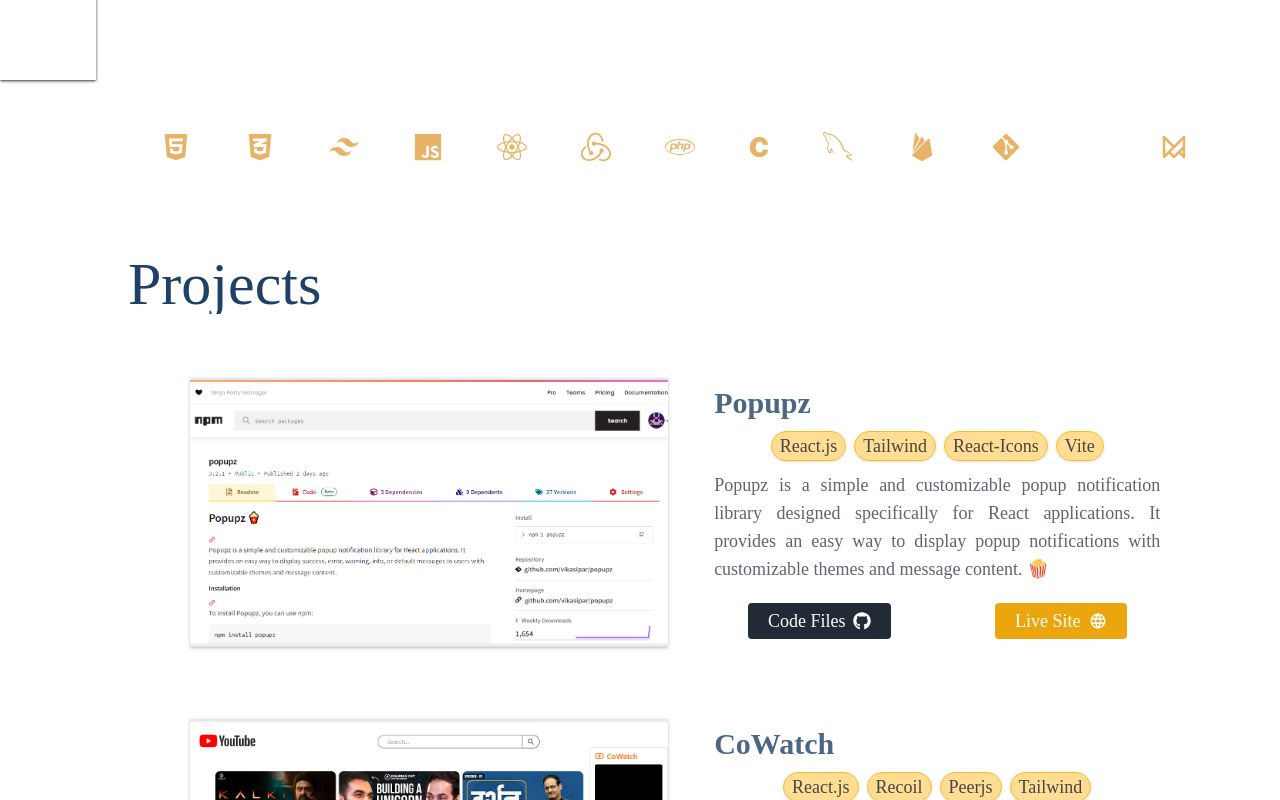
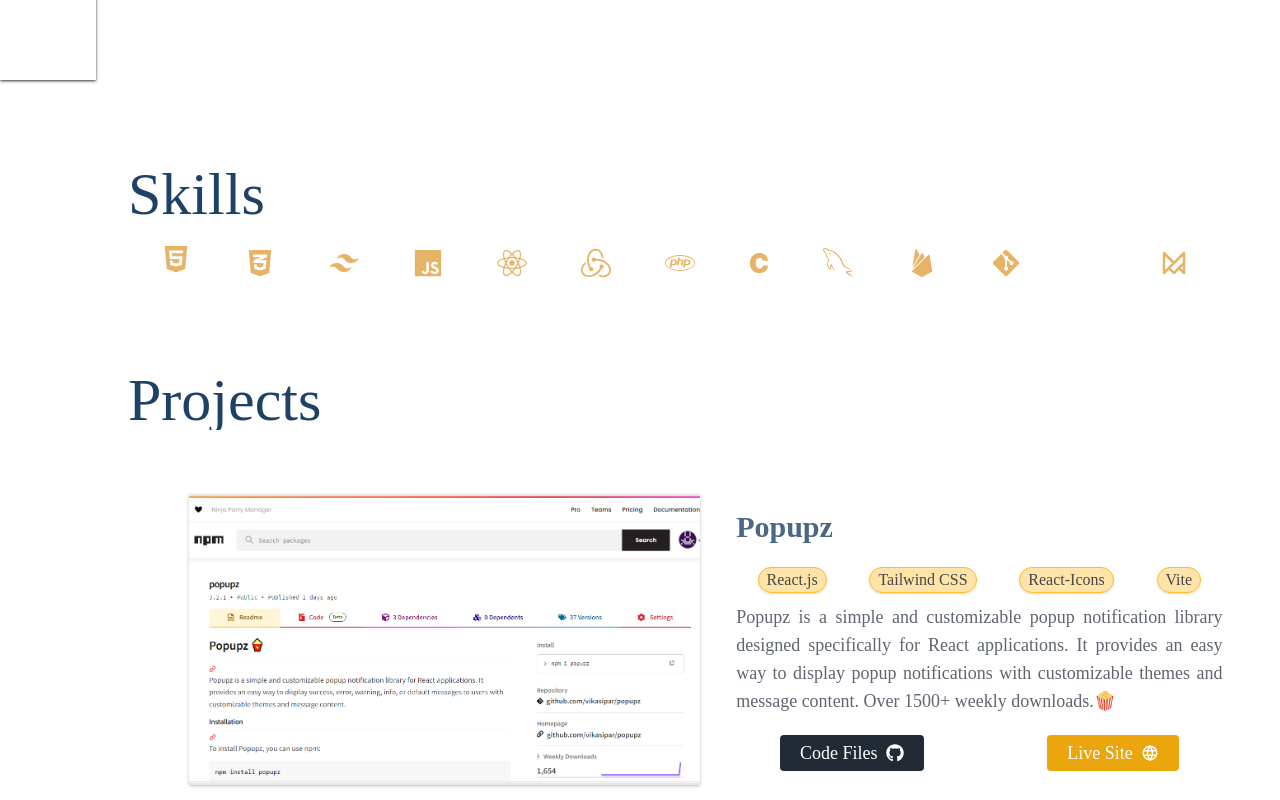
Before and after one commit to vikasipar/portfolio, a React (Vite) app: page / in a window 1280 px wide. Shown: the part 720-1520 px from the top of the page. Built offline with nearby package versions, Linux system fonts and the light colour scheme; some icons are missing.

Commit message:
UI element's size changed

```diff
--- a/src/components/Projects.jsx
+++ b/src/components/Projects.jsx
@@ -11,8 +11,8 @@
         title: "Popupz",
         live: "https://www.npmjs.com/package/popupz",
         github: "https://github.com/vikasipar/popupz",
-        stack: ['React.js', 'Tailwind', 'React-Icons', 'Vite'],
-        desc: "Popupz is a simple and customizable popup notification library designed specifically for React applications. It provides an easy way to display popup notifications with customizable themes and message content. 🍿",
+        stack: ['React.js', 'Tailwind CSS', 'React-Icons', 'Vite'],
+        desc: "Popupz is a simple and customizable popup notification library designed specifically for React applications. It provides an easy way to display popup notifications with customizable themes and message content. Over 1500+ weekly downloads.🍿",
         img: "/static/popupz.png",
     },
     {
@@ -20,7 +20,7 @@
         title: "CoWatch",
         live: "https://cowatch.vercel.app/",
         github: "https://github.com/vikasipar/cowatch",
-        stack: ['React.js', 'Recoil', 'Peerjs', 'Tailwind'],
+        stack: ['React.js', 'Recoil', 'Peerjs', 'Tailwind CSS'],
         desc: "Redefining how users experience content on YouTube! It  can seamlessly watch YouTube videos together with their friends while enjoying integrated video call and screen sharing features. 🚀",
         img: "/static/cowatch.png",
     },
@@ -29,7 +29,7 @@
       title: "E-commerce Application",
       live: "https://ezmartshop.vercel.app/",
       github: "https://github.com/vikasipar/ecommerce-app",
-      stack: ['React.js', 'Redux', 'Tailwind', 'Firebase', 'FakeStoreAPI'],
+      stack: ['React.js', 'Redux', 'Tailwind CSS', 'Firebase', 'FakeStoreAPI'],
       desc: "It imulates a real-world shopping experience with dynamic components for intuitive product listing and filtering. Ensured seamless cart operations, secure user authentication, and more. 🛒",
       img: "/static/ezmart.png",
     },
@@ -38,7 +38,7 @@
         title: "Social Media App",
         live: "https://ezgram.vercel.app/",
         github: "https://github.com/vikasipar/social-media-app",
-        stack: ['React.js', 'Tailwind', 'Firebase', 'Recoil'],
+        stack: ['React.js', 'Tailwind CSS', 'Firebase', 'Recoil'],
         desc: "It facilitates a vibrant social experience with features such as user authentication, posting content, liking, commenting, friend suggestions, and viewing stories. 📱",
         img: "/static/ezgram.png",
       },
@@ -56,7 +56,7 @@
       title: "Superhero App",
       live: "https://mysuperheros.vercel.app/",
       github: "https://github.com/vikasipar/superhero-app",
-      stack: ['React.js', 'Tailwind', 'Superhero API'],
+      stack: ['React.js', 'Tailwind CSS', 'Superhero API'],
       desc: "Dive into the world of superheroes! Developed a dynamic web application that showcases my skills in frontend development and API integration. 🦸",
       img: "/static/mysuperheros.png",
     },
@@ -72,24 +72,29 @@
         className='w-full pl-2 lg:pl-32 text-4xl mt-9 lg:mt-20 xl:mt-9 md:mt-0 md:text-5xl xl:text-6xl text-[#1f4167] ml-4 md:ml-auto overflow-hidden'>Projects</motion.h1>
       {
       projectdata.map(project => (
-        <div key={`${project.id}`} className='w-[83vw] md:flex items-center mx-auto text-base lg:ml-36 py-2 mb-10 md:mb-9 my-3 md:my-14 lg:mb-10 xl:mb-5 overflow-hidden'>
+        <div key={`${project.id}`} className='w-[90vw] md:w-[95%] md:flex md:justify-center md:space-x-9 items-center mx-auto text-base lg:ml-20 py-2 mb-10 md:mb-9 my-3 md:my-14 lg:mb-10 xl:mb-5 overflow-hidden'>
 
+          <h1 className='block md:hidden font-bold text-2xl mb-2 md:text-3xl text-[#eca60d]'>{project.title}</h1>
+
+          <a href={`${project.live}`} target='_blank'
+          className='md:w-[40%] lg:w-[42%] w-[99%] mb-2 md:mb-0 aspect-video shadow md:drop-shadow md:border-y-2 border-gray-200'>
           <motion.img
           initial={{scale: 0.92}}
           whileInView={{scale:1}}
           transition={{duration:1, delay:0.1}}
           whileHover={{scale:1.06}}
           viewport={{once:true}}
-          className='md:w-[45%] md:ml-auto w-[99%] mb-2 md:mb-0 aspect-video shadow md:drop-shadow md:border-y-2 border-gray-200' src={`${project.img}`} alt={`Screenshot of ${project.title}`} />
+          src={`${project.img}`} alt={`Screenshot of ${project.title}`} />
+          </a>
 
           <motion.div
           initial={{scale: 0.92}}
           whileInView={{scale:1}}
           transition={{duration:1, delay:0.1}}
           viewport={{once:true}}
-          className={`${project.id%2!==0 ? 'md:w-[42%] mx-auto' : 'md:w-[42%]'} w-[98%] mx-auto`} >
-            <h1 className='font-bold text-2xl md:text-3xl text-[#1f4167]/80'>{project.title}</h1>
-            <h3 className='text-base w-[82vw] md:w-auto mx-auto md:text-lg text-[#474646] flex flex-wrap justify-center my-2'>{project.stack.map((tech) => (<span className='px-2 bg-[#ffbb29]/50 border border-[#ffbb29] shadow mx-1 my-[2px] rounded-2xl'>{tech}</span>)) }</h3>
+          className='w-[95%] md:w-[35%] lg:w-[40%]' >
+            <h1 className='hidden mb-5 md:block font-bold text-2xl md:text-3xl text-[#1f4167]/80'>{project.title}</h1>
+            <h3 className='text-sm w-[89vw] md:w-auto mx-auto md:text-base text-[#474646] flex flex-wrap justify-center lg:justify-around my-2'>{project.stack.map((tech) => (<span className='px-2 bg-[#ffbb29]/40 border border-[#ffbb29] md:shadow mx-1 my-[2px] rounded-2xl'>{tech}</span>)) }</h3>
             <p className='text-justify text-[#606570] text-lg'>{project.desc}</p>
             <div className='md:space-x-9 mt-2 md:mt-5 flex flex-wrap justify-around text-base md:text-lg'>
               <a href={`${project.github}`} target='_blank'>
--- a/src/components/Skills.jsx
+++ b/src/components/Skills.jsx
@@ -15,13 +15,13 @@
         whileInView={{y:0, opacity:1}}
         transition={{duration:1}}
         viewport={{once:true}}
-        className='block md:hidden w-full pl-2 lg:pl-32 mt-9 mb-5 lg:mt-20 xl:mt-9 md:mt-0 md:text-5xl xl:text-6xl text-[#1f4167] ml-4 md:ml-auto overflow-hidden'>Skills</motion.h1>
+        className='w-full pl-2 lg:pl-32 text-4xl mt-9 mb-3 lg:mt-20 xl:mt-9 md:mt-0 md:text-5xl xl:text-6xl text-[#1f4167] ml-4 md:ml-auto overflow-hidden'>Skills</motion.h1>
         <motion.ul
         initial={{scale:0.9}}
         whileInView={{scale:1}}
         transition={{duration:0.5}}
         viewport={{once:true}}
-        className='lg:ml-36 w-[83vw] flex flex-wrap items-center justify-around mx-auto text-2xl md:text-3xl text-[#e6b367] space-x-5'>
+        className='lg:ml-36 w-[83vw] flex flex-wrap items-center justify-around mx-auto text-2xl md:text-3xl text-[#e6b367] space-x-5 space-y-2'>
             <li><FaHtml5 className='hover:text-[#fca319]' title="HTML"/></li>
             <li><FaCss3Alt className='hover:text-[#fca319]' title='CSS'/></li>
             <li><SiTailwindcss className='hover:text-[#fca319]' title='Tailwind CSS'/></li>
```
